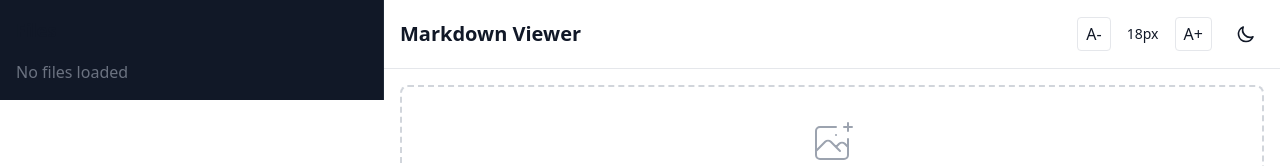
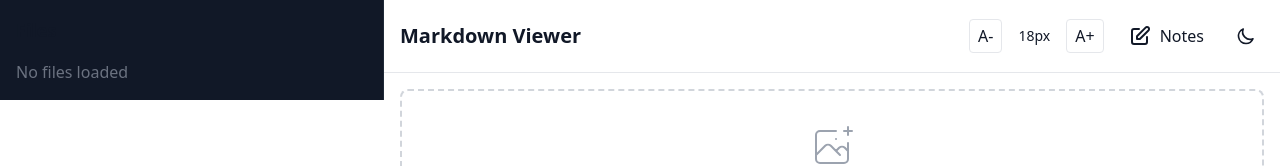
Before and after one commit to cinthisone/markdown-study, a React (Vite) app: page / in a window 1280 px wide. Shown: the top 166 px of the page. Built offline with nearby package versions, Linux system fonts and the light colour scheme; no server answers; the database is empty.

Commit message:
Made Notes button more visible with text label

```diff
--- a/src/App.tsx
+++ b/src/App.tsx
@@ -3,6 +3,7 @@ import Sidebar from "./components/Sidebar";
 import MarkdownViewer from "./components/MarkdownViewer";
 import ZipUploader from "./components/ZipUploader";
 import DarkModeToggle from "./components/DarkModeToggle";
+import NotesModal from "./components/NotesModal";
 import { useHashRoute } from "./hooks/useHashRoute";
 import { flattenTree } from "./utils/treeUtils";
 import type { FileEntry } from "./types";
@@ -20,6 +21,7 @@ const App: React.FC = () => {
     return saved ? JSON.parse(saved) : 18;
   });
   const [sidebarOpen, setSidebarOpen] = useState(false);
+  const [isNotesOpen, setIsNotesOpen] = useState(false);
   const currentFile = useHashRoute();
 
   useEffect(() => {
@@ -117,7 +119,11 @@ const App: React.FC = () => {
         id="mobile-sidebar"
         className={`fixed inset-y-0 left-0 z-40 w-full bg-white dark:bg-gray-900 shadow-lg transform transition-transform duration-200 md:hidden ${sidebarOpen ? 'translate-x-0' : '-translate-x-full'}`}
       >
-        <Sidebar tree={tree} onClear={() => { setSidebarOpen(false); handleClear(); }} />
+        <Sidebar
+          tree={tree}
+          onClear={() => { setSidebarOpen(false); handleClear(); }}
+          onFileSelect={() => setSidebarOpen(false)}
+        />
       </div>
       {/* Overlay for mobile when sidebar is open */}
       {sidebarOpen && (
@@ -152,6 +158,16 @@ const App: React.FC = () => {
                 A+
               </button>
             </div>
+            <button
+              onClick={() => setIsNotesOpen(true)}
+              className="p-2 rounded hover:bg-gray-100 dark:hover:bg-gray-800 flex items-center gap-2"
+              title="Open Notes"
+            >
+              <svg className="w-6 h-6" fill="none" stroke="currentColor" viewBox="0 0 24 24">
+                <path strokeLinecap="round" strokeLinejoin="round" strokeWidth={2} d="M11 5H6a2 2 0 00-2 2v11a2 2 0 002 2h11a2 2 0 002-2v-5m-1.414-9.414a2 2 0 112.828 2.828L11.828 15H9v-2.828l8.586-8.586z" />
+              </svg>
+              <span className="hidden md:inline">Notes</span>
+            </button>
             <DarkModeToggle isDarkMode={isDarkMode} onToggle={() => setIsDarkMode(!isDarkMode)} />
           </div>
         </div>
@@ -167,6 +183,7 @@ const App: React.FC = () => {
           )}
         </div>
       </main>
+      <NotesModal isOpen={isNotesOpen} onClose={() => setIsNotesOpen(false)} />
     </div>
   );
 };
```
